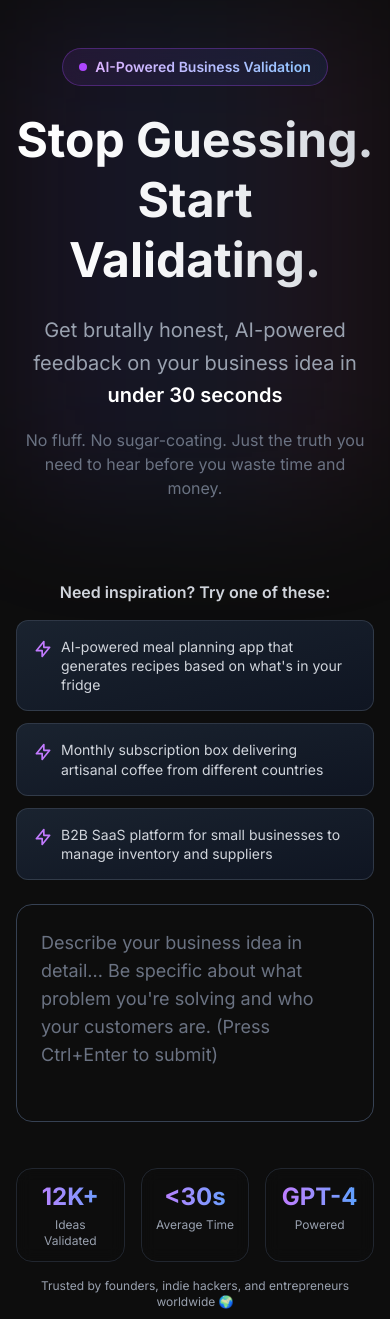
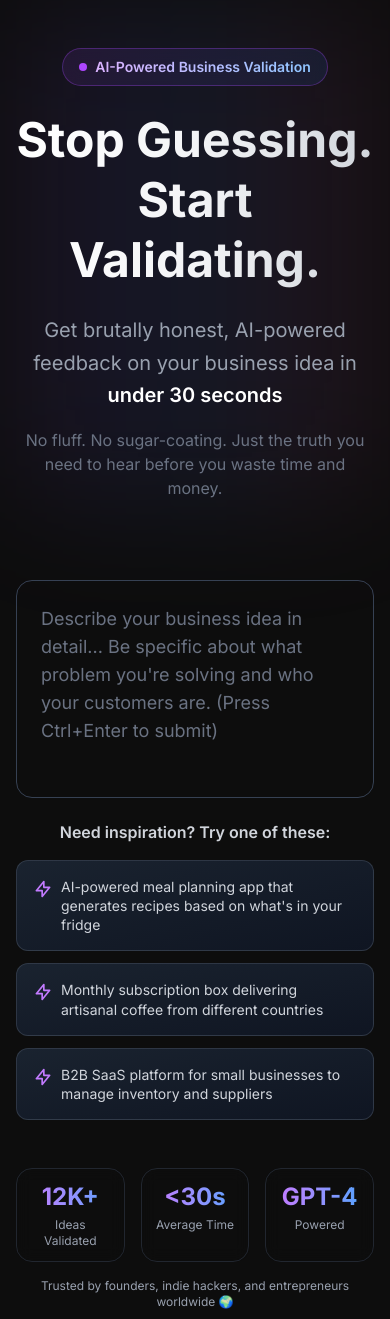
Before and after one commit to ItsNaunas/ideaChecker, a Next.js app: page / in a window 390 px wide. Shown: the top 1319 px of the page. Built offline with nearby package versions, Linux system fonts and the light colour scheme.

Commit message:
Move example ideas below textarea for better mobile UX

```diff
--- a/src/app/page.tsx
+++ b/src/app/page.tsx
@@ -113,6 +113,16 @@ export default function Home() {
         {/* Input Form */}
         <form onSubmit={handleSubmit} className="mb-12">
           <div className="space-y-4">
+            <textarea
+              value={idea}
+              onChange={(e) => setIdea(e.target.value)}
+              onKeyDown={handleKeyDown}
+              placeholder="Describe your business idea in detail... Be specific about what problem you're solving and who your customers are. (Press Ctrl+Enter to submit)"
+              className="w-full p-6 text-lg bg-backgroundSecondary border border-gray-700 rounded-2xl focus:outline-none focus:ring-2 focus:ring-purple-500 focus:border-transparent resize-none transition-all duration-300 placeholder-gray-500"
+              rows={6}
+              disabled={loading}
+            />
+
             {/* Example Ideas */}
             <div className="mb-6">
               <h3 className="text-base font-semibold text-gray-300 text-center mb-4">Need inspiration? Try one of these:</h3>
@@ -137,16 +147,6 @@ export default function Home() {
                 ))}
               </div>
             </div>
-
-            <textarea
-              value={idea}
-              onChange={(e) => setIdea(e.target.value)}
-              onKeyDown={handleKeyDown}
-              placeholder="Describe your business idea in detail... Be specific about what problem you're solving and who your customers are. (Press Ctrl+Enter to submit)"
-              className="w-full p-6 text-lg bg-backgroundSecondary border border-gray-700 rounded-2xl focus:outline-none focus:ring-2 focus:ring-purple-500 focus:border-transparent resize-none transition-all duration-300 placeholder-gray-500"
-              rows={6}
-              disabled={loading}
-            />
 
             {/* Stats Section */}
             <div className="py-6">
```
